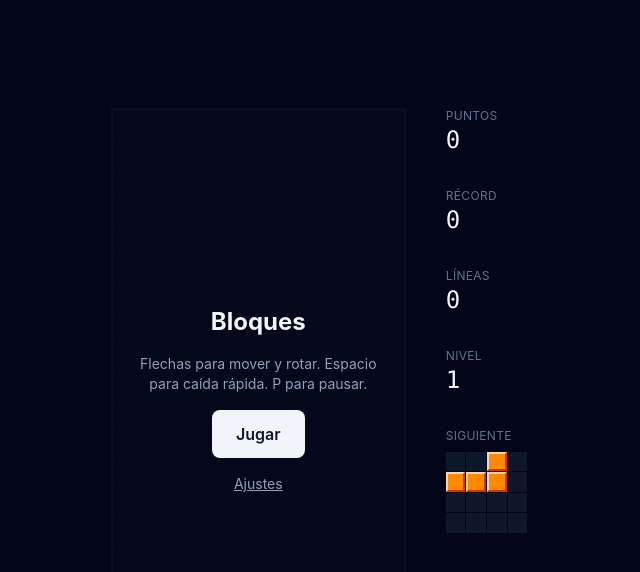
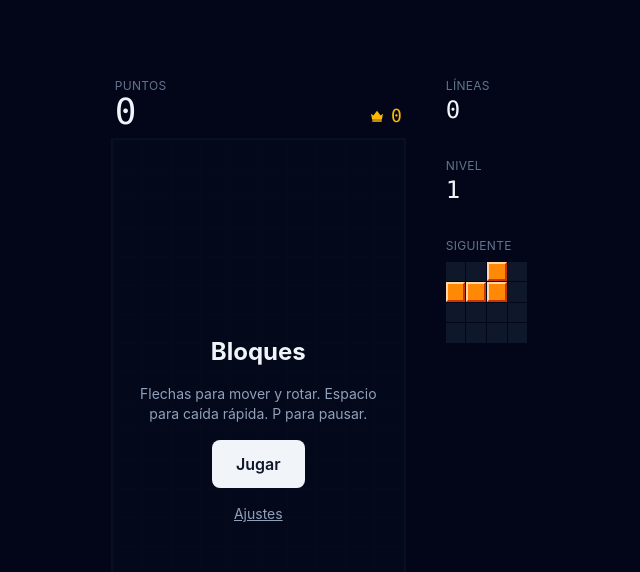
Before and after one commit to Calikane13/tetris, a React (Vite) app: page / in a window 1280 px wide. Shown: the top 572 px of the page, without its empty margins (321-961 px from the left). Built offline with nearby package versions, Linux system fonts and the light colour scheme.

Commit message:
V07-V08: barra de puntuacion con corona sobre el tablero

```diff
--- a/src/App.tsx
+++ b/src/App.tsx
@@ -1,14 +1,15 @@
 import { useEffect, useState } from 'react';
 import { Board } from './components/Board';
 import { Hud } from './components/Hud';
+import { LevelUpBanner } from './components/LevelUpBanner';
+import { LiveRegion } from './components/LiveRegion';
 import { Overlay, OverlayButton } from './components/Overlay';
+import { ScoreBar } from './components/ScoreBar';
 import { SettingsPanel } from './components/SettingsPanel';
 import { TouchControls } from './components/TouchControls';
 import { useGameLoop } from './hooks/useGameLoop';
 import { useKeyboard } from './hooks/useKeyboard';
 import { useGameStore } from './store/useGameStore';
-import { LiveRegion } from './components/LiveRegion';
-import { LevelUpBanner } from './components/LevelUpBanner';
 
 function App() {
   const status = useGameStore((state) => state.status);
@@ -43,6 +44,10 @@ function App() {
   return (
     <main className="flex min-h-dvh items-center justify-center bg-slate-950 p-4">
       <div className="flex flex-col items-center gap-6 md:flex-row md:items-start md:gap-10">
+        {/* La barra de puntuación va sobre el tablero y comparte su ancho. */}
+        <div className="flex flex-col gap-2">
+          <ScoreBar />
+
           {/* relative para que las capas se posicionen sobre el tablero */}
           <div className="relative">
             <Board />
@@ -117,6 +122,7 @@ function App() {
               </Overlay>
             )}
           </div>
+        </div>
 
         <Hud />
       </div>
@@ -124,6 +130,7 @@ function App() {
       <div className="fixed inset-x-0 bottom-0 p-3 md:hidden">
         <TouchControls />
       </div>
+
       <LiveRegion />
     </main>
   );
--- /dev/null
+++ b/src/components/CrownIcon.tsx
@@ -0,0 +1,21 @@
+// Corona del marcador de récord (requisito V18).
+//
+// SVG en línea, no una imagen ni un emoji: la constitución prohíbe los assets
+// externos (restricción C3), y un emoji se dibuja distinto en cada sistema.
+//
+// Usa currentColor, así que hereda el color del texto que lo rodea y no hay que
+// pasarle ningún color desde fuera.
+
+export function CrownIcon({ className = '' }: { className?: string }) {
+  return (
+    <svg
+      viewBox="0 0 24 24"
+      fill="currentColor"
+      aria-hidden="true"
+      className={className}
+    >
+      <path d="M3 8.5l3.6 2.7L12 4l5.4 7.2L21 8.5l-1.8 9.2H4.8L3 8.5z" />
+      <rect x="4.8" y="18.4" width="14.4" height="2.2" rx="0.6" />
+    </svg>
+  );
+}
--- a/src/components/Hud.tsx
+++ b/src/components/Hud.tsx
@@ -1,7 +1,7 @@
-// Puntuación, récord, líneas, nivel y siguiente pieza (reglas R30 y R40).
+// Líneas, nivel y siguiente pieza (regla R30).
 //
-// La puntuación va en una región aria-live para que un lector de pantalla
-// anuncie los cambios sin que el usuario tenga que ir a buscarla.
+// La puntuación y el récord ya no están aquí: se movieron a ScoreBar, encima
+// del tablero (requisitos V15 y V19).
 
 import { useGameStore } from '../store/useGameStore';
 import { NextPiece } from './NextPiece';
@@ -16,18 +16,12 @@ function Stat({ label, value }: { label: string; value: number }) {
 }
 
 export function Hud() {
-  const score = useGameStore((state) => state.score);
-  const best = useGameStore((state) => state.best);
   const lines = useGameStore((state) => state.lines);
   const level = useGameStore((state) => state.level);
   const next = useGameStore((state) => state.next);
 
   return (
     <aside className="flex flex-row gap-6 md:flex-col md:gap-8">
-      <div aria-live="polite" aria-atomic="true">
-        <Stat label="Puntos" value={score} />
-      </div>
-      <Stat label="Récord" value={best} />
       <Stat label="Líneas" value={lines} />
       <Stat label="Nivel" value={level} />
       <NextPiece type={next} />
--- /dev/null
+++ b/src/components/ScoreBar.tsx
@@ -0,0 +1,30 @@
+// Puntuación y récord, encima del tablero (requisitos V15 a V17).
+//
+// La puntuación va en una región aria-live para que un lector de pantalla
+// anuncie los cambios sin que el usuario tenga que ir a buscarla.
+
+import { useGameStore } from '../store/useGameStore';
+import { CrownIcon } from './CrownIcon';
+
+export function ScoreBar() {
+  const score = useGameStore((state) => state.score);
+  const best = useGameStore((state) => state.best);
+
+  return (
+    <div className="flex w-full items-end justify-between gap-4 px-1">
+      <div aria-live="polite" aria-atomic="true">
+        <span className="block text-xs uppercase tracking-wide text-slate-500">
+          Puntos
+        </span>
+        <span className="block font-mono text-4xl leading-none tabular-nums text-slate-100">
+          {score}
+        </span>
+      </div>
+
+      <div className="flex items-center gap-1.5 text-amber-400">
+        <CrownIcon className="h-4 w-4" />
+        <span className="font-mono text-lg tabular-nums">{best}</span>
+      </div>
+    </div>
+  );
+}
```
Lines whose indentation alone changed are shown as unchanged.
